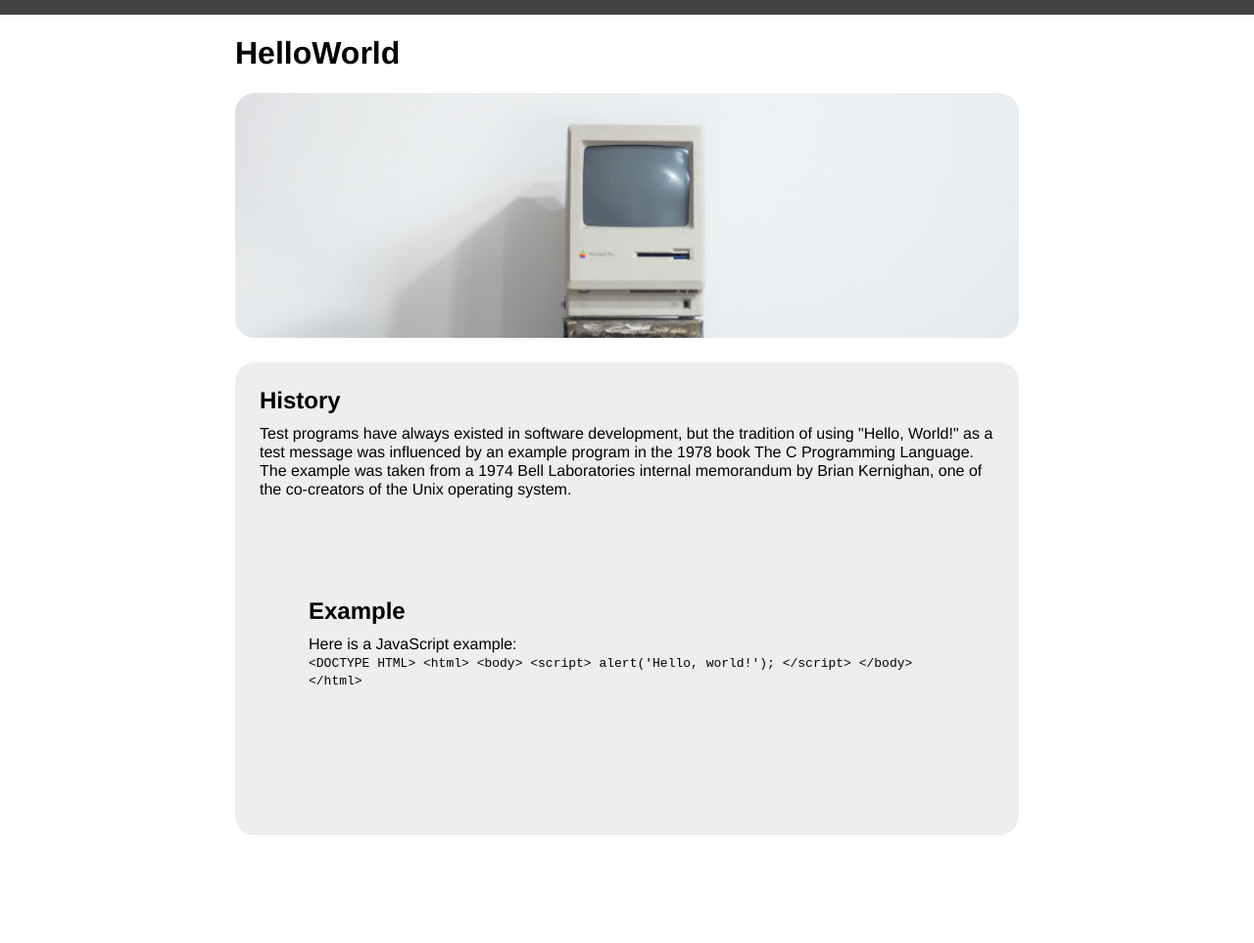
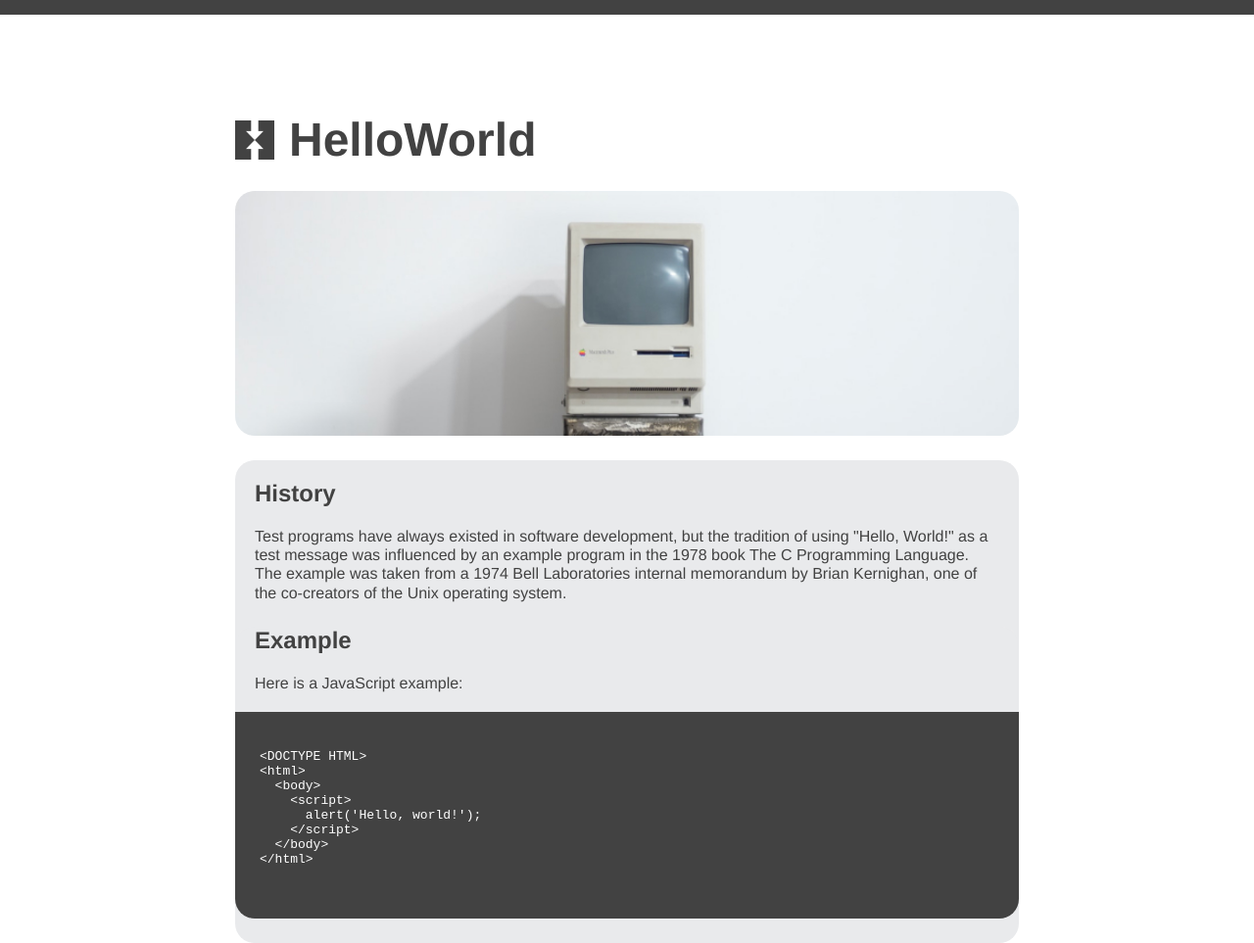
Before and after one commit to higgi237/helloworld2, a plain HTML site: page index.html in a window 1280 px wide. Shown: the whole page at 98% size. Before the commit the page ends 853 px from the top, so only its background shows below. Drawn offline with Linux system fonts and the light colour scheme.

Commit message:
css cleanup

```diff
--- a/index.html
+++ b/index.html
@@ -17,10 +17,13 @@
           <h2>History</h2>
           <p>Test programs have always existed in software development, but the tradition of using "Hello, World!" as a test message was influenced by an example program in the 1978 book The C Programming Language. The example was taken from a 1974 Bell Laboratories internal memorandum by Brian Kernighan, one of the co-creators of the Unix operating system.</p>
         <section>
-        <section>
+        <section class="with-code">
+          <div class="code copy">
             <h2>Example</h2>
             <p>Here is a JavaScript example:</p>
-          <code>
+          </div>
+          <div class="code-html">
+            <code><pre>
 &lt;DOCTYPE HTML&gt;
 &lt;html&gt;
   &lt;body&gt;
@@ -29,7 +32,8 @@
     &lt;/script&gt;
   &lt;/body&gt;
 &lt;/html&gt;
-          </code>
+            </pre></code>
+          </div>
         <section>
       </div>
     </main>
--- a/screen.css
+++ b/screen.css
@@ -5,6 +5,7 @@ body {
     font-family: Helvetica, sans-serif;
     border-top: 15px solid #424242;
     margin: 0 auto;
+    color: #424242;
 }
 
 main {
@@ -13,9 +14,7 @@ main {
 }
 
 .masthead {
-    background-image: url('images/Computer\ image.jpg');
-    background-size: cover;
-    background-position: bottom;
+    background: no-repeat bottom / cover url('images/Computer\ image.jpg');
     height: 250px;
     border-radius: 20px;
 }
@@ -28,14 +27,43 @@ main {
 .details section {
     flex-grow: 1;
     flex-basis: 0;
-    background: #eee;
-    padding: 25px;
+    background: #E9EAEC;
     border-radius: 20px;
     margin-top: 25px
 }
 
+.details section p {
+    margin: 20px;
+}
+
+.details section h2 {
+    margin: 20px;
+}
+
+.details section.with-code {
+    padding: 0;
+}
+
+div.code-html {
+    padding:25px;
+    background: #424242;
+    color: #fff;
+    border-bottom-left-radius: 20px;
+    border-bottom-right-radius: 20px;
+}
+
 img {
     width: 100%;
+}
+
+h1 {
+    background-image: url('images/Logo.png');
+    background-repeat: no-repeat;
+    font-size: 3em;
+    background-size: 40px;
+    background-position: center left;
+    padding-left: 55px;
+    margin: 100px 0 25px 0;
 }
 
 h2 {
```
Lines whose indentation alone changed are shown as unchanged.
